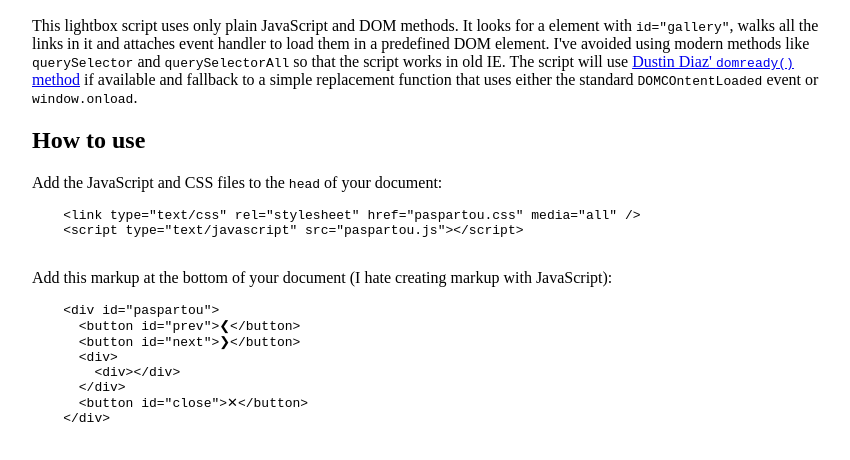
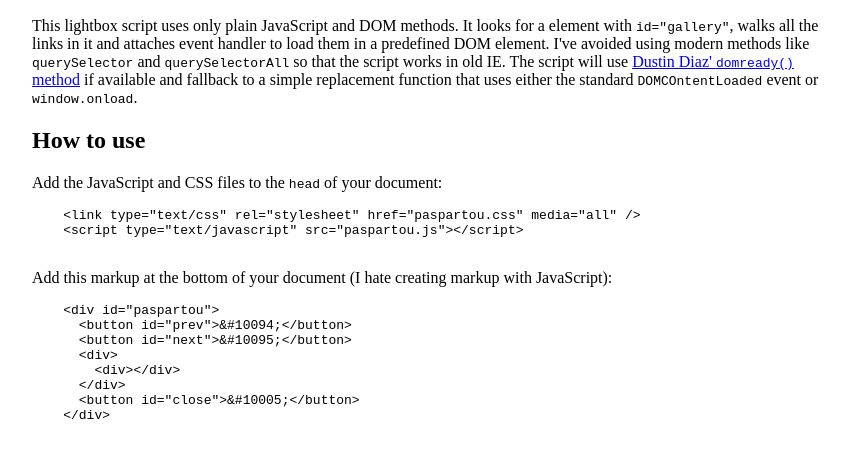
Before and after one commit to gonzomir/paspartou, a plain HTML site: page index.html in a window 1280 px wide. Shown: the part 642-1102 px from the top of the page, without its empty margins (208-1058 px from the left). Drawn offline with Linux system fonts and the light colour scheme.

```diff
--- a/index.html
+++ b/index.html
@@ -53,12 +53,12 @@
   <p>Add this markup at the bottom of your document (I hate creating markup with JavaScript):</p>
   <pre>
     &lt;div id="paspartou">
-      &lt;button id="prev">&#10094;&lt;/button>
-      &lt;button id="next">&#10095;&lt;/button>
+      &lt;button id="prev">&amp;#10094;&lt;/button>
+      &lt;button id="next">&amp;#10095;&lt;/button>
       &lt;div>
         &lt;div>&lt;/div>
       &lt;/div>
-      &lt;button id="close">&#10005;&lt;/button>
+      &lt;button id="close">&amp;#10005;&lt;/button>
     &lt;/div>
   </pre>
 
```
Also changed, not shown: 1 other file.
